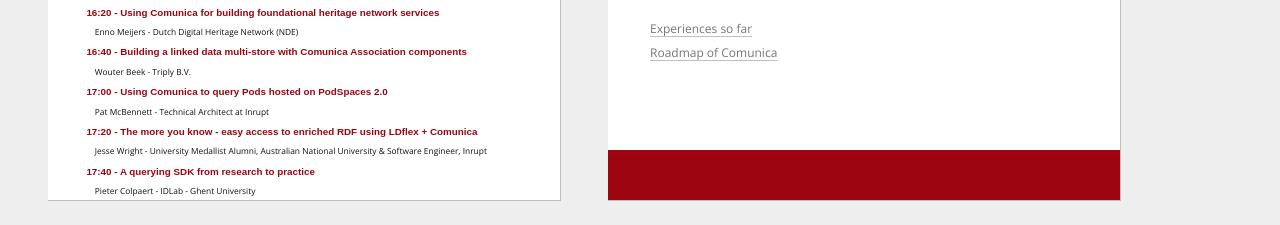
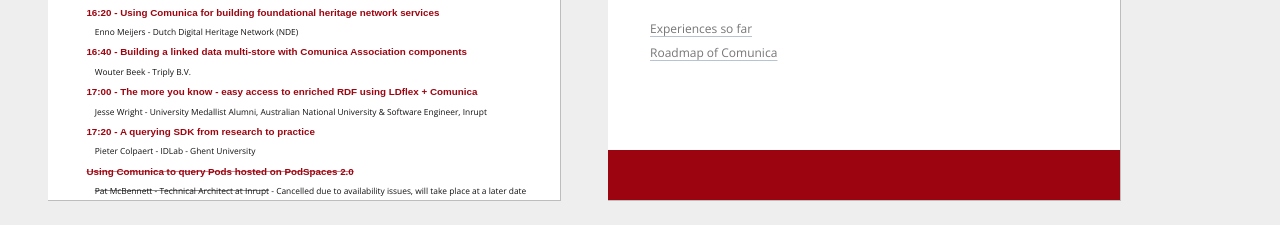
Before and after one commit to rubensworks/slides-2022-comunica-launch-intro, a plain HTML site: page index.html in a window 1280 px wide. Shown: the part 727-952 px from the top of the page. Drawn offline with nearby package versions, Linux system fonts and the light colour scheme; a web font is replaced by a local one.

Commit message:
Deploying to gh-pages from  @ 730e8bdc5d7c5e3578fea60a2aade7d000141497 🚀

```diff
--- a/index.html
+++ b/index.html
@@ -78,16 +78,16 @@
   			  <span class="indent">Wouter Beek - Triply B.V.</span>
             </li>
             <li>
-              <h3>17:00 - Using Comunica to query Pods hosted on PodSpaces 2.0</h3>
-  			  <span class="indent">Pat McBennett - Technical Architect at Inrupt</span>
-            </li>
-            <li>
-              <h3>17:20 - The more you know - easy access to enriched RDF using LDflex + Comunica</h3>
+              <h3>17:00 - The more you know - easy access to enriched RDF using LDflex + Comunica</h3>
   			  <span class="indent">Jesse Wright - University Medallist Alumni, Australian National University &amp; Software Engineer, Inrupt</span>
             </li>
             <li>
-              <h3>17:40 - A querying SDK from research to practice</h3>
+              <h3>17:20 - A querying SDK from research to practice</h3>
   			  <span class="indent">Pieter Colpaert - IDLab - Ghent University</span>
+            </li>
+            <li>
+              <h3><strike>Using Comunica to query Pods hosted on PodSpaces 2.0</strike></h3>
+  			  <span class="indent"><strike>Pat McBennett - Technical Architect at Inrupt</strike> - Cancelled due to availability issues, will take place at a later date</span>
             </li>
         </ul>
     </section>
@@ -263,15 +263,11 @@
   			  <span class="indent">Wouter Beek - Triply B.V.</span>
             </li>
             <li>
-              <h3>17:00 - Using Comunica to query Pods hosted on PodSpaces 2.0</h3>
-  			  <span class="indent">Pat McBennett - Technical Architect at Inrupt</span>
-            </li>
-            <li>
-              <h3>17:20 - The more you know - easy access to enriched RDF using LDflex + Comunica</h3>
+              <h3>17:00 - The more you know - easy access to enriched RDF using LDflex + Comunica</h3>
   			  <span class="indent">Jesse Wright - University Medallist Alumni, Australian National University &amp; Software Engineer, Inrupt</span>
             </li>
             <li>
-              <h3>17:40 - A querying SDK from research to practice</h3>
+              <h3>17:20 - A querying SDK from research to practice</h3>
   			  <span class="indent">Pieter Colpaert - IDLab - Ghent University</span>
             </li>
         </ul>
```
